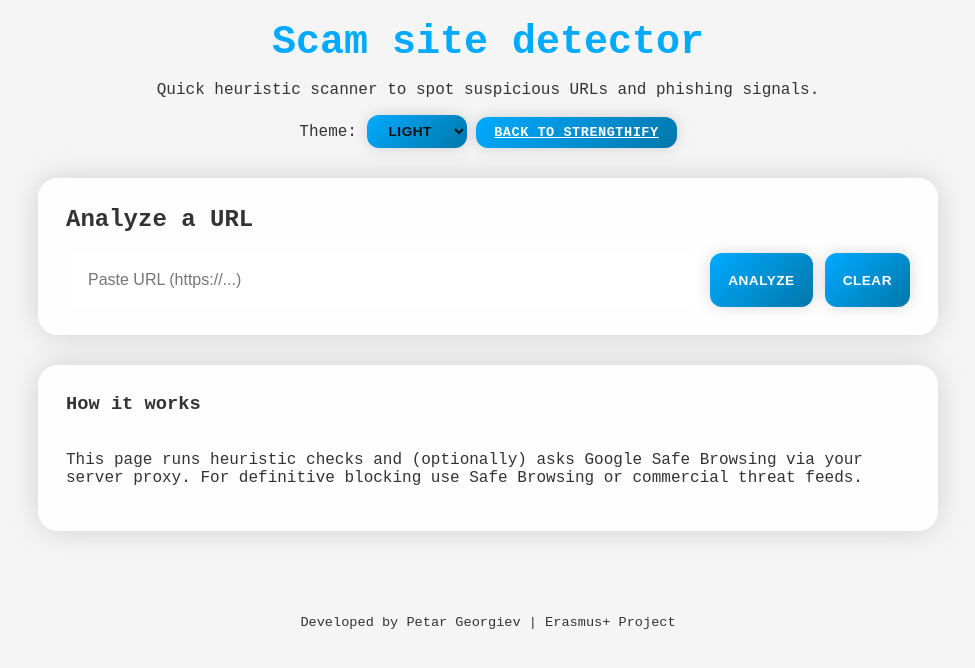
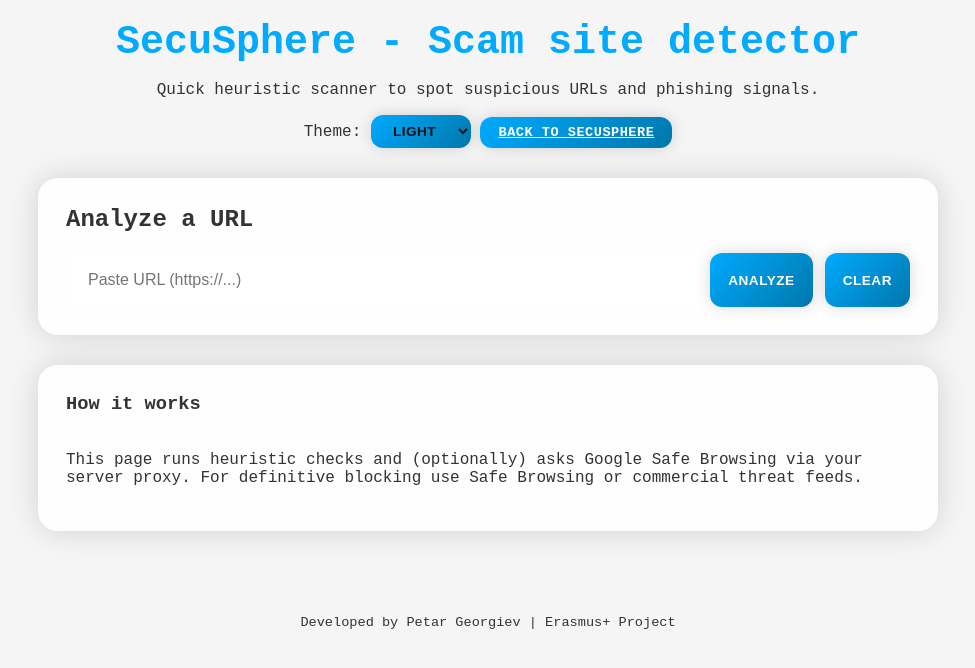
Before and after one commit to petargeorgiev18/Strengthify, a website: page pages/scam.html in a window 1280 px wide. Shown: the whole page, without its empty margins (152-1127 px from the left). Drawn offline with Linux system fonts and the light colour scheme.

Commit message:
Fixing the name of the project

```diff
--- a/pages/scam.html
+++ b/pages/scam.html
@@ -12,7 +12,7 @@
 <body>
   <main class="wrap">
     <header>
-      <h1>Scam site detector</h1>
+      <h1>SecuSphere - Scam site detector</h1>
       <p class="muted">Quick heuristic scanner to spot suspicious URLs and phishing signals.</p>
 
       <label for="themeSelector" class="small">Theme:</label>
@@ -21,7 +21,7 @@
         <option value="dark">Dark</option>
       </select>
 
-      <a href="index.html" class="btn small">Back to Strengthify</a>
+      <a href="index.html" class="btn small">Back to SecuSphere</a>
     </header>
 
     <section class="card">
```
Also changed, not shown: pages/index.html (+1 -1 lines).
